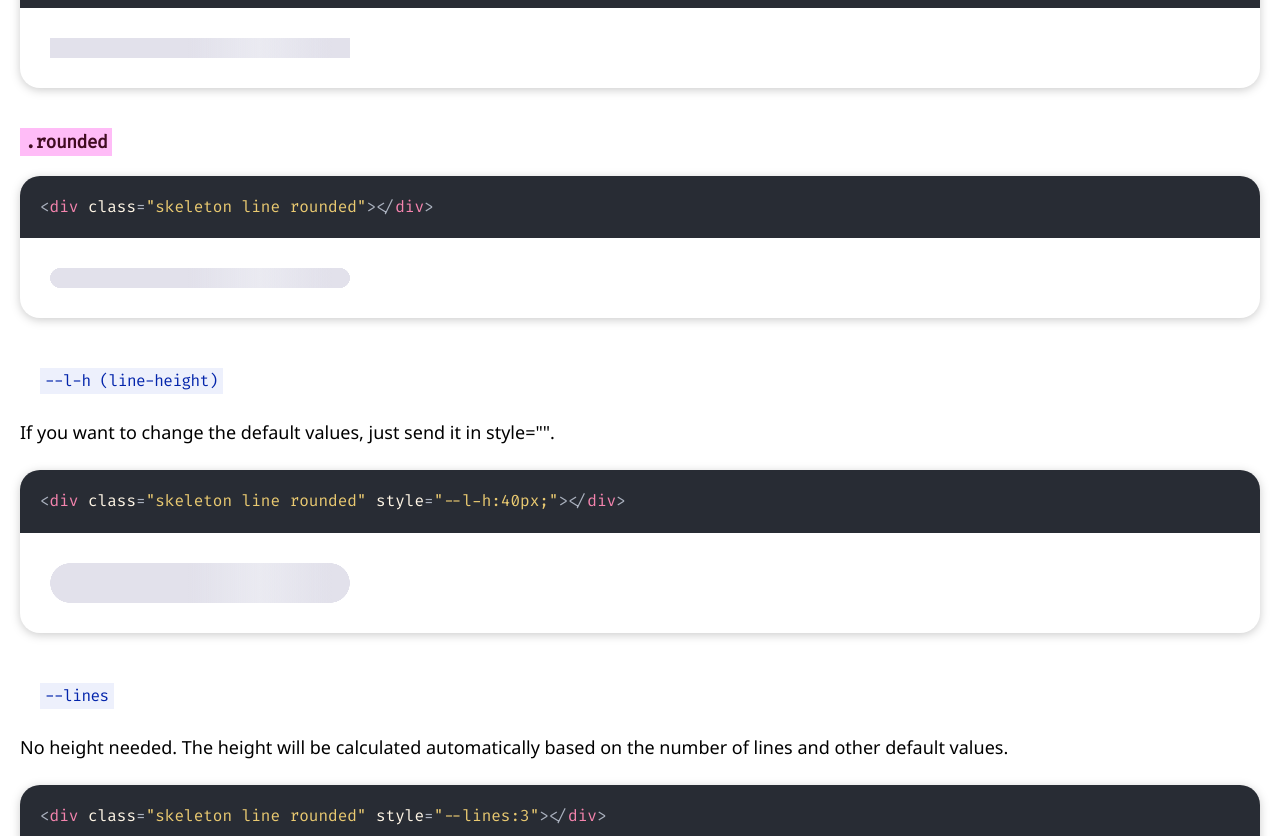
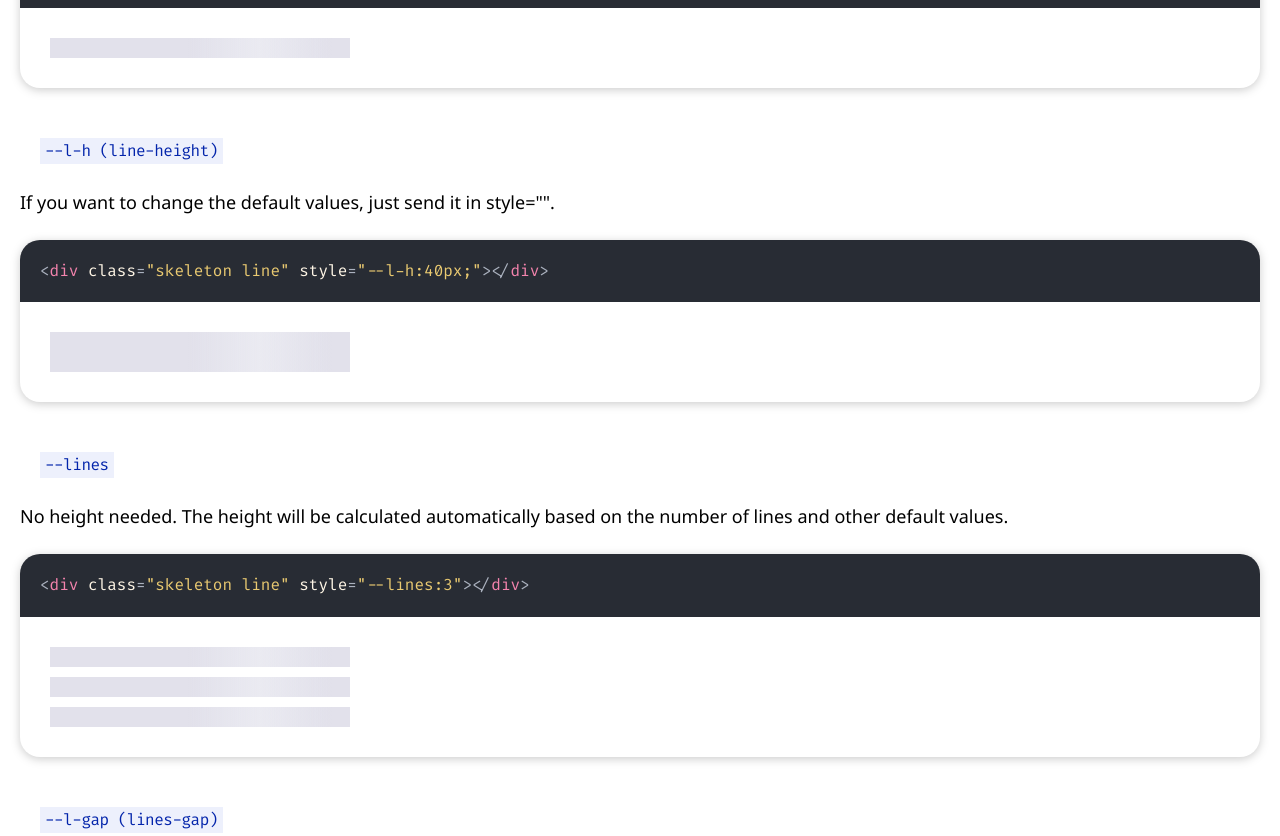
Before and after one commit to dgknca/css-skeletons, a website: page docs/index.html in a window 1280 px wide. Shown: the part 700-1536 px from the top of the page. Drawn offline with Linux system fonts and the light colour scheme.

Commit message:
rounded removed

```diff
--- a/assets/scss/css-skeletons.scss
+++ b/assets/scss/css-skeletons.scss
@@ -17,6 +17,8 @@
   background: var(--c-bg);
   box-sizing: content-box !important;
   --lin:linear-gradient(var(--bg), var(--bg));
+
+  // TODO: var(--bg) -> #000 for masks
 
   &::before,
   &::after {
@@ -58,18 +60,6 @@
     --mask: linear-gradient(var(--bg) 0 var(--l-h),transparent var(--l-h) calc(var(--l-h) + var(--l-gap))) 0 0/100% calc(var(--l-h) + var(--l-gap));
     -webkit-mask: var(--mask);
             mask: var(--mask);
-  }
-
-  &.rounded {
-    &::before,
-    &::after {
-      --mask:
-      linear-gradient(var(--bg) 0 var(--l-h),transparent var(--l-h) calc(var(--l-h) + var(--l-gap))) calc(var(--l-h) / 2) 0/calc(100% - var(--l-h)) calc(var(--l-h) + var(--l-gap)) no-repeat repeat,
-      radial-gradient(calc(var(--l-h) / 2) calc(var(--l-h) / 2) at 50% 50%,var(--bg) 98%,transparent 100%) 0 0% / calc(var(--l-h)) calc(var(--l-h))  no-repeat repeat,
-      radial-gradient(calc(var(--l-h) / 2) calc(var(--l-h) / 2) at 50% 50%,var(--bg) 98%,transparent 100%) 100% 0% / calc(var(--l-h)) calc(var(--l-h))  no-repeat repeat;
-      -webkit-mask: var(--mask);
-              mask: var(--mask);
-    }
   }
 }
 
--- a/docs/index.html
+++ b/docs/index.html
@@ -47,26 +47,15 @@
             </div>
 
             <div class="properties">
-                <span class="class">.rounded</span>
-            </div>
-
-            <div class="box">
-<pre><code class="code">&lt;div class="skeleton line rounded">&lt;/div></code></pre>
-                <div class="result">
-                    <div class="skeleton line rounded"></div>
-                </div>
-            </div>
-
-            <div class="properties">
                 <span class="prop">--l-h (line-height)</span>
             </div>
             <p class="description">
                 If you want to change the default values, just send it in style="".
             </p>
             <div class="box">
-<pre><code class="code">&lt;div class="skeleton line rounded" style="--l-h:40px;">&lt;/div></code></pre>
+<pre><code class="code">&lt;div class="skeleton line" style="--l-h:40px;">&lt;/div></code></pre>
                 <div class="result">
-                    <div class="skeleton line rounded" style="--l-h:40px;"></div>
+                    <div class="skeleton line" style="--l-h:40px;"></div>
                 </div>
             </div>
 
@@ -75,9 +64,9 @@
             </div>
             <p class="description">No height needed. The height will be calculated automatically based on the number of lines and other default values.</p>
             <div class="box">
-<pre><code class="code">&lt;div class="skeleton line rounded" style="--lines:3">&lt;/div></code></pre>
+<pre><code class="code">&lt;div class="skeleton line" style="--lines:3">&lt;/div></code></pre>
                 <div class="result">
-                    <div class="skeleton line rounded" style="--lines:3"></div>
+                    <div class="skeleton line" style="--lines:3"></div>
                 </div>
             </div>
 
```
Also changed, not shown: assets/css/css-skeletons.css.
